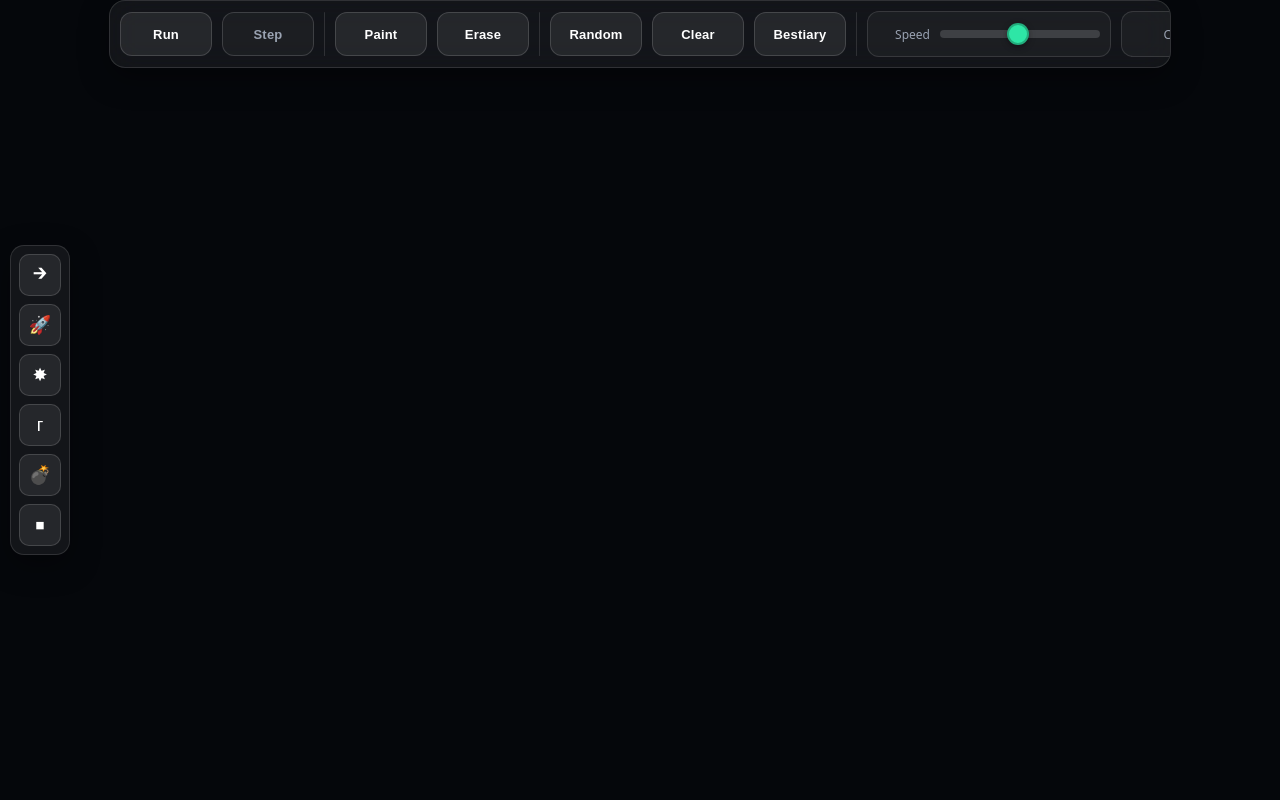
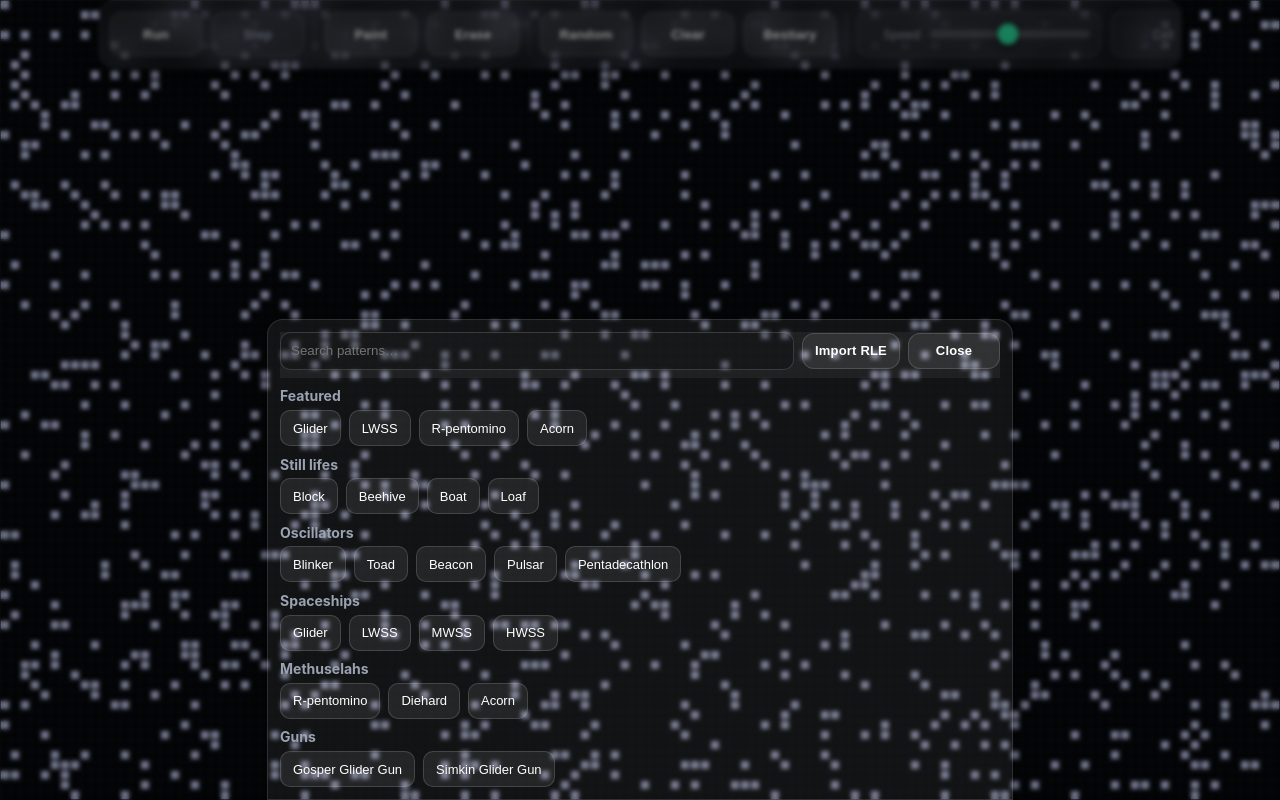
Before and after one commit to SeanGabbiani/Life, a plain HTML site: page index.html in a window 1280 px wide. Both pictures are taken after a click on the button "Bestiary". Drawn offline with Linux system fonts and the light colour scheme.

Commit message:
Update index.html

```diff
--- a/index.html
+++ b/index.html
@@ -3,24 +3,18 @@
 <head>
 <meta charset="utf-8" />
 <meta name="viewport" content="width=device-width, initial-scale=1, user-scalable=no" />
-  <meta name="apple-mobile-web-app-capable" content="yes" />
-  <meta name="apple-mobile-web-app-status-bar-style" content="black-translucent" />
+<title>Game of Life — clean start</title>
 <meta name="theme-color" content="#0b0d12" />
-  <link rel="manifest" href="manifest.webmanifest" />
-  <link rel="apple-touch-icon" href="icons/icon-192.png" />
-  <title>Game of Life — iPad</title>
 <style>
   :root{
-      --bg:#0b0d12; --fg:#eaecf1; --muted:#9aa3b2;
-      --accent:#7c5cff; --accent2:#2ee6a6;
+    --bg:#0b0d12; --fg:#e9edf5; --muted:#9aa3b2;
     --glass:rgba(255,255,255,.06); --glass-strong:rgba(255,255,255,.12);
-      --shadow:0 10px 30px rgba(0,0,0,.35); --r:16px;
+    --accent:#7c5cff; --accent2:#2ee6a6; --shadow:0 10px 30px rgba(0,0,0,.35);
+    --r:16px;
   }
-    html,body{
-      margin:0;height:100%;background:var(--bg);color:var(--fg);
-      font-family: ui-sans-serif, system-ui, -apple-system, Segoe UI, Roboto, Helvetica, Arial;
-      -webkit-user-select:none; user-select:none; overscroll-behavior:none;
-    }
+  html,body{margin:0;height:100%;background:var(--bg);color:var(--fg);
+    font-family:ui-sans-serif,-apple-system,Segoe UI,Roboto,Helvetica,Arial;
+    -webkit-user-select:none; user-select:none; overscroll-behavior:none;}
   #app{position:fixed; inset:0}
   canvas{display:block; width:100%; height:100%; touch-action:none; background:#05070b}
 
@@ -33,95 +27,63 @@
     background:var(--glass); backdrop-filter:blur(16px) saturate(120%);
     border:1px solid var(--glass-strong); border-radius:var(--r);
     padding:10px; box-shadow:var(--shadow); z-index:9999;
-      max-width:min(1040px,96vw);
-      overflow:auto;  /* lets it scroll if screen is tiny */
+    max-width:min(1060px,96vw); overflow:auto;
   }
   .btn{
     display:inline-flex; align-items:center; justify-content:center;
     height:44px; min-width:92px; padding:0 14px;
     font-size:13px; font-weight:600; letter-spacing:.2px;
     border-radius:12px; border:1px solid rgba(255,255,255,.15);
-      background:rgba(255,255,255,.08); color:#fff; white-space:nowrap;
-      flex:0 0 auto;
+    background:rgba(255,255,255,.08); color:#fff; white-space:nowrap; flex:0 0 auto;
   }
+  .btn.secondary{ background:rgba(255,255,255,.04); color:var(--muted) }
+  .btn.toggle[aria-pressed="true"]{ background:var(--accent) }
   .btn:active{ transform:translateY(1px) }
-    .btn.toggle[aria-pressed="true"]{ background:var(--accent); color:#fff }
-    .btn.secondary{ background:rgba(255,255,255,.04); color:var(--muted) }
   .divider{ width:1px; height:44px; background:rgba(255,255,255,.12); border-radius:1px; flex:0 0 auto }
 
-    /* Inline sliders (same height as buttons) */
+  /* Sliders inline (same height as buttons) */
   .slider-wrap{
     display:flex; align-items:center; gap:8px; height:44px; padding:0 8px;
-      border-radius:12px; border:1px solid rgba(255,255,255,.12); background:rgba(255,255,255,.04);
-      flex:0 0 auto;
+    border-radius:12px; border:1px solid rgba(255,255,255,.12); background:rgba(255,255,255,.04); flex:0 0 auto;
   }
   .slider-label{ font-size:12px; color:var(--muted); width:54px; text-align:right }
-    .slider{
-      -webkit-appearance:none; appearance:none; height:8px; width:160px; border-radius:999px;
-      background:rgba(255,255,255,.15); outline:none; flex:0 0 auto;
-    }
+  .slider{ -webkit-appearance:none; appearance:none; height:8px; width:160px; border-radius:999px;
+    background:rgba(255,255,255,.15); outline:none; flex:0 0 auto; }
   @media (max-width:820px){ .slider{ width:130px } .btn{ min-width:84px; font-size:12px } }
   .slider::-webkit-slider-thumb{
     -webkit-appearance:none; appearance:none; width:22px; height:22px; border-radius:50%;
     background:var(--accent2); border:2px solid rgba(0,0,0,.25); box-shadow:0 2px 6px rgba(0,0,0,.35);
   }
 
-    /* Left stamps rail */
-    #stamps{
-      position:fixed; top:50%; left:10px; transform:translateY(-50%);
-      display:flex; flex-direction:column; gap:8px; z-index:9999;
-      background:var(--glass); border:1px solid var(--glass-strong);
-      border-radius:14px; padding:8px; box-shadow:var(--shadow);
-    }
-    #stamps .stamp{
-      width:42px; height:42px; font-size:18px; display:inline-flex; align-items:center; justify-content:center;
-      border-radius:10px; border:1px solid rgba(255,255,255,.15); background:rgba(255,255,255,.08); color:#fff;
-    }
-    #stamps .stamp[aria-pressed="true"]{ background:var(--accent) }
-
-    /* Bestiary modal */
+  /* Bestiary modal bottom sheet */
   .modal{ position:fixed; inset:0; background:rgba(0,0,0,.45); backdrop-filter:blur(2px);
     z-index:10000; display:flex; align-items:flex-end; justify-content:center; }
-    .modal[hidden]{ display:none; }
+  .modal[hidden]{ display:none }
   .sheet{
     width:min(720px,94vw); max-height:80vh; background:var(--glass);
     border:1px solid var(--glass-strong); border-radius:16px 16px 0 0; box-shadow:var(--shadow);
     padding:12px; overflow:auto;
   }
-    .sheet-head{ display:flex; gap:8px; align-items:center; position:sticky; top:0; background:inherit; padding-bottom:8px; }
-    .sheet-head input{
-      flex:1; height:38px; border-radius:10px; border:1px solid rgba(255,255,255,.15);
-      background:rgba(0,0,0,.25); color:#fff; padding:0 10px;
-    }
-    .sheet-body h3{ margin:.6rem 0 .35rem; font-size:14px; color:var(--muted); }
-    .grid{ display:flex; flex-wrap:wrap; gap:8px; }
-    .grid button{
-      height:36px; padding:0 12px; border-radius:10px;
-      border:1px solid rgba(255,255,255,.15); background:rgba(255,255,255,.08); color:#fff; font-size:13px;
-    }
+  .sheet-head{ display:flex; gap:8px; align-items:center; position:sticky; top:0; background:inherit; padding-bottom:8px;}
+  .sheet-head input{ flex:1; height:38px; border-radius:10px; border:1px solid rgba(255,255,255,.15);
+    background:rgba(0,0,0,.25); color:#fff; padding:0 10px;}
+  .sheet-body h3{ margin:.6rem 0 .35rem; font-size:14px; color:var(--muted);}
+  .grid{ display:flex; flex-wrap:wrap; gap:8px}
+  .grid button{ height:36px; padding:0 12px; border-radius:10px;
+    border:1px solid rgba(255,255,255,.15); background:rgba(255,255,255,.08); color:#fff; font-size:13px;}
   .btn.small{ height:36px; padding:0 12px; font-size:13px }
 </style>
 </head>
 <body>
   <div id="app"><canvas id="life"></canvas></div>
 
-  <!-- Left stamps -->
-  <div id="stamps" aria-label="Pattern stamps">
-    <button class="stamp" data-pattern="glider"  title="Glider">🡲</button>
-    <button class="stamp" data-pattern="lwss"    title="LWSS (rocket)">🚀</button>
-    <button class="stamp" data-pattern="pulsar"  title="Pulsar">✸</button>
-    <button class="stamp" data-pattern="r-pent"  title="R-pent">ᴦ</button>
-    <button class="stamp" data-pattern="gosper"  title="Gosper gun">💣</button>
-    <button class="stamp" data-pattern="clear"   title="Stamp off">⏹</button>
-  </div>
-
-  <!-- One-line toolbar -->
+  <!-- Toolbar -->
   <div class="bar" role="toolbar" aria-label="Controls">
-    <button id="run"   class="btn toggle"   aria-pressed="false">Run</button>
+    <button id="run"   class="btn toggle" aria-pressed="false">Run</button>
     <button id="step"  class="btn secondary">Step</button>
     <div class="divider"></div>
-    <button id="paintToggle" class="btn toggle" aria-pressed="false">Paint</button>
-    <button id="eraseToggle" class="btn toggle" aria-pressed="false">Erase</button>
+    <button id="paint" class="btn toggle" aria-pressed="false">Paint</button>
+    <button id="erase" class="btn toggle" aria-pressed="false">Erase</button>
     <div class="divider"></div>
     <button id="random" class="btn">Random</button>
     <button id="clear"  class="btn">Clear</button>
@@ -155,8 +117,9 @@
       <div class="sheet-body" id="bestiaryList"></div>
     </div>
   </div>
+
 <script>
-    /* ===== Canvas & grid ===== */
+/* ============== Canvas + grid ============== */
 const canvas = document.getElementById('life');
 const ctx = canvas.getContext('2d', {alpha:false});
 const DPR = Math.max(1, window.devicePixelRatio||1);
@@ -221,21 +184,17 @@
   }
 }
 
-    /* ===== Controls ===== */
+/* ============== Controls ============== */
 let running=false, livePaint=false, eraseMode=false, fps=30;
 
-    const runBtn=document.getElementById('run');
-    const stepBtn=document.getElementById('step');
-    const paintBtn=document.getElementById('paintToggle');
-    const eraseBtn=document.getElementById('eraseToggle');
-    const randomBtn=document.getElementById('random');
-    const clearBtn =document.getElementById('clear');
-    const speed    =document.getElementById('speed');
-    const cellSize =document.getElementById('cellSize');
+const $ = id => document.getElementById(id);
+const runBtn=$('run'), stepBtn=$('step'), paintBtn=$('paint'), eraseBtn=$('erase'),
+      randomBtn=$('random'), clearBtn=$('clear'),
+      speed=$('speed'), cellSize=$('cellSize');
 
 const setPressed=(el,on)=> el.setAttribute('aria-pressed', on?'true':'false');
 
-    runBtn.onclick = ()=>{ running=!running; setPressed(runBtn,running); if(running) requestFull(); };
+runBtn.onclick = ()=>{ running=!running; setPressed(runBtn,running); };
 stepBtn.onclick= ()=>{ if(!running){ step(); draw(); } };
 paintBtn.onclick=()=>{ livePaint=!livePaint; setPressed(paintBtn,livePaint); if(livePaint){eraseMode=false; setPressed(eraseBtn,false);} };
 eraseBtn.onclick=()=>{ eraseMode=!eraseMode; setPressed(eraseBtn,eraseMode); if(eraseMode){livePaint=false; setPressed(paintBtn,false);} };
@@ -245,69 +204,23 @@
 speed.oninput   =()=>{ fps=+speed.value; };
 cellSize.oninput=()=>{ cellPx=+cellSize.value; alloc(); draw(); };
 
-    /* ===== Stamps & patterns ===== */
-    const patterns={
-      block:[[0,0],[1,0],[0,1],[1,1]],
-      beehive:[[-1,0],[0,-1],[1,-1],[2,0],[1,1],[0,1]],
-      boat:[[0,0],[1,0],[0,1],[2,1],[1,2]],
-      loaf:[[1,0],[2,0],[0,1],[3,1],[1,2],[2,2],[1,3]],
-      blinker:[[-1,0],[0,0],[1,0]],
-      toad:[[1,0],[2,0],[3,0],[0,1],[1,1],[2,1]],
-      beacon:[[0,0],[1,0],[0,1],[3,2],[2,3],[3,3]],
-      pulsar:[[-6,-4],[-5,-4],[-4,-4],[-2,-4],[-1,-4],[0,-4],[-6,4],[-5,4],[-4,4],[-2,4],[-1,4],[0,4],[-4,-6],[-4,-5],[-4,-2],[-4,-1],[-4,0],[-4,1],[4,-6],[4,-5],[4,-2],[4,-1],[4,0],[4,1]],
-      pentadecathlon:[[-4,0],[-3,0],[-2,0],[-1,0],[0,0],[1,0],[2,0],[-2,-1],[-2,1],[2,-1],[2,1]],
-      glider:[[1,0],[2,1],[0,2],[1,2],[2,2]],
-      lwss:[[1,0],[2,0],[3,0],[4,0],[0,1],[4,1],[4,2],[0,3],[3,3]],
-      mwss:[[1,0],[2,0],[3,0],[4,0],[5,0],[0,1],[5,1],[5,2],[0,3],[4,3],[2,4]],
-      hwss:[[1,0],[2,0],[3,0],[4,0],[5,0],[6,0],[0,1],[6,1],[6,2],[0,3],[5,3],[2,4],[3,4]],
-      "r-pent":[[0,0],[1,0],[1,1],[1,-1],[2,0]],
-      diehard:[[0,0],[1,0],[1,1],[6,1],[7,1],[8,1],[7,-1]],
-      acorn:[[0,0],[1,0],[1,2],[3,1],[4,0],[5,0],[6,0]],
-      gosper:[[5,1],[6,1],[5,2],[6,2],[5,11],[6,11],[7,11],[4,12],[8,12],[3,13],[9,13],[3,14],[9,14],[6,15],[4,16],[8,16],[5,17],[6,17],[7,17],[6,18],[3,21],[4,21],[5,21],[3,22],[4,22],[5,22],[2,23],[6,23],[1,25],[2,25],[6,25],[7,25],[3,35],[4,35],[3,36],[4,36]],
-      "simkin-gun":[[0,0],[1,0],[1,1],[0,1],[-3,7],[-2,7],[2,7],[3,7],[-3,8],[3,8],[-2,9],[2,9],[0,10],[1,10],[2,10]],
-    };
-
-    let currentStamp=null;
-    function setStampByKey(key){
-      document.querySelectorAll('#stamps .stamp').forEach(b=>b.setAttribute('aria-pressed','false'));
-      if(!key||key==='clear'){ currentStamp=null; return; }
-      currentStamp = patterns[key];
-      const b=[...document.querySelectorAll('#stamps .stamp')].find(x=>x.dataset.pattern===key);
-      if(b) b.setAttribute('aria-pressed','true');
-    }
-    document.querySelectorAll('#stamps .stamp').forEach(btn=>{
-      btn.onclick=()=>{ const key=btn.dataset.pattern; const on=btn.getAttribute('aria-pressed')==='true';
-        setStampByKey(on?'clear':key); };
-    });
-
+/* ============== Interaction ============== */
+let touching=false, lastPaint=-1, lastTouches=[];
 function screenToCell(x,y){
   const r=canvas.getBoundingClientRect();
   const sx=(x-r.left)/(cellPx*view.k), sy=(y-r.top)/(cellPx*view.k);
   return {cx:Math.floor(sx-view.x), cy:Math.floor(sy-view.y)};
 }
-    function stampAt(cx,cy){
-      if(!currentStamp) return false;
-      currentStamp.forEach(([dx,dy])=>{
-        const nx=cx+dx, ny=cy+dy;
-        if(nx>=0&&nx<cols&&ny>=0&&ny<rows) grid[I(nx,ny)]=1;
-      });
-      return true;
-    }
-
-    /* Painting & gestures */
-    let touching=false, lastPaint=-1, lastTouches=[];
 function paintAt(x,y){
   const {cx,cy}=screenToCell(x,y);
   if(cx<0||cy<0||cx>=cols||cy>=rows) return;
   const i=I(cx,cy); if(i===lastPaint) return; lastPaint=i;
   grid[i]=eraseMode?0:1; draw();
 }
+
 canvas.addEventListener('pointerdown',e=>{
   touching=true; lastPaint=-1; canvas.setPointerCapture(e.pointerId);
-      if(e.buttons===1){
-        const {cx,cy}=screenToCell(e.clientX,e.clientY);
-        if(!stampAt(cx,cy)){ if(livePaint||!running) paintAt(e.clientX,e.clientY); }
-      }
+  if(e.buttons===1 && (livePaint||!running)) paintAt(e.clientX,e.clientY);
 });
 canvas.addEventListener('pointermove',e=>{
   if(!touching) return;
@@ -332,21 +245,38 @@
   lastTouches=[...e.touches].map(t=>({x:t.clientX,y:t.clientY}));
 },{passive:false});
 
-    /* Loop */
-    let fps=30, acc=0, last=performance.now();
-    function frame(ts){
-      const dt=(ts-last)/1000; last=ts; acc+=dt; const stepT=1/fps;
-      if(running){ while(acc>=stepT){ step(); acc-=stepT; } draw(); }
-      requestAnimationFrame(frame);
-    }
-    function requestFull(){
-      const el=document.documentElement; if(document.fullscreenElement) return;
-      const fn=el.requestFullscreen||el.webkitRequestFullscreen||el.msRequestFullscreen; if(fn){ try{fn.call(el);}catch{} }
-    }
+/* ============== Bestiary ============== */
+const patterns={
+  // Still lifes
+  block:[[0,0],[1,0],[0,1],[1,1]],
+  beehive:[[-1,0],[0,-1],[1,-1],[2,0],[1,1],[0,1]],
+  boat:[[0,0],[1,0],[0,1],[2,1],[1,2]],
+  loaf:[[1,0],[2,0],[0,1],[3,1],[1,2],[2,2],[1,3]],
+  // Oscillators
+  blinker:[[-1,0],[0,0],[1,0]],
+  toad:[[1,0],[2,0],[3,0],[0,1],[1,1],[2,1]],
+  beacon:[[0,0],[1,0],[0,1],[3,2],[2,3],[3,3]],
+  pulsar:[[-6,-4],[-5,-4],[-4,-4],[-2,-4],[-1,-4],[0,-4],[-6,4],[-5,4],[-4,4],[-2,4],[-1,4],[0,4],[-4,-6],[-4,-5],[-4,-2],[-4,-1],[-4,0],[-4,1],[4,-6],[4,-5],[4,-2],[4,-1],[4,0],[4,1]],
+  pentadecathlon:[[-4,0],[-3,0],[-2,0],[-1,0],[0,0],[1,0],[2,0],[-2,-1],[-2,1],[2,-1],[2,1]],
+  // Spaceships
+  glider:[[1,0],[2,1],[0,2],[1,2],[2,2]],
+  lwss:[[1,0],[2,0],[3,0],[4,0],[0,1],[4,1],[4,2],[0,3],[3,3]],
+  mwss:[[1,0],[2,0],[3,0],[4,0],[5,0],[0,1],[5,1],[5,2],[0,3],[4,3],[2,4]],
+  hwss:[[1,0],[2,0],[3,0],[4,0],[5,0],[6,0],[0,1],[6,1],[6,2],[0,3],[5,3],[2,4],[3,4]],
+  // Methuselahs
+  "r-pent":[[0,0],[1,0],[1,1],[1,-1],[2,0]],
+  diehard:[[0,0],[1,0],[1,1],[6,1],[7,1],[8,1],[7,-1]],
+  acorn:[[0,0],[1,0],[1,2],[3,1],[4,0],[5,0],[6,0]],
+  // Guns
+  gosper:[[5,1],[6,1],[5,2],[6,2],[5,11],[6,11],[7,11],[4,12],[8,12],[3,13],[9,13],[3,14],[9,14],[6,15],[4,16],[8,16],[5,17],[6,17],[7,17],[6,18],[3,21],[4,21],[5,21],[3,22],[4,22],[5,22],[2,23],[6,23],[1,25],[2,25],[6,25],[7,25],[3,35],[4,35],[3,36],[4,36]],
+  "simkin-gun":[[0,0],[1,0],[1,1],[0,1],[-3,7],[-2,7],[2,7],[3,7],[-3,8],[3,8],[-2,9],[2,9],[0,10],[1,10],[2,10]],
+};
 
-    /* Bestiary + RLE */
-    const patternsRef = {}; // we'll fill from 'patterns' below
-    const BESTIARY={
+const modal=document.getElementById('bestiary');
+const listHost=document.getElementById('bestiaryList');
+const filterBox=document.getElementById('filter');
+function buildBestiary(){
+  const groups={
     "Featured":{ "Glider":"glider", "LWSS":"lwss", "R-pentomino":"r-pent", "Acorn":"acorn" },
     "Still lifes":{ "Block":"block", "Beehive":"beehive", "Boat":"boat", "Loaf":"loaf" },
     "Oscillators":{ "Blinker":"blinker", "Toad":"toad", "Beacon":"beacon", "Pulsar":"pulsar", "Pentadecathlon":"pentadecathlon" },
@@ -354,23 +284,15 @@
     "Methuselahs":{ "R-pentomino":"r-pent", "Diehard":"diehard", "Acorn":"acorn" },
     "Guns":{ "Gosper Glider Gun":"gosper", "Simkin Glider Gun":"simkin-gun" }
   };
-
-    // map keys to actual arrays
-    for (const [k,v] of Object.entries({ ...patterns })) patternsRef[k]=v;
-
-    const modal=document.getElementById('bestiary');
-    const listHost=document.getElementById('bestiaryList');
-    const filterBox=document.getElementById('filter');
-    function buildBestiary(){
   const q=(filterBox.value||'').toLowerCase(); listHost.innerHTML='';
-      for(const [group,items] of Object.entries(BESTIARY)){
+  for(const [group,items] of Object.entries(groups)){
     const sec=document.createElement('section');
     const h=document.createElement('h3'); h.textContent=group; sec.appendChild(h);
     const grid=document.createElement('div'); grid.className='grid';
     for(const [name,key] of Object.entries(items)){
       if(q && !name.toLowerCase().includes(q)) continue;
       const b=document.createElement('button'); b.textContent=name;
-          b.onclick=()=>{ currentStamp=patternsRef[key]; document.querySelectorAll('#stamps .stamp').forEach(s=>s.setAttribute('aria-pressed','false')); modal.hidden=true; };
+      b.onclick=()=>{ currentStamp=patterns[key]; modal.hidden=true; };
       grid.appendChild(b);
     }
     if(grid.children.length){ sec.appendChild(grid); listHost.appendChild(sec); }
@@ -381,6 +303,7 @@
 modal.addEventListener('click',e=>{ if(e.target===modal) modal.hidden=true; });
 filterBox.addEventListener('input',buildBestiary);
 
+/* RLE import */
 const rlePane=document.getElementById('rlePane');
 document.getElementById('toggleRLE').onclick=()=>{ rlePane.hidden=!rlePane.hidden; };
 function parseRLE(rle){
@@ -406,19 +329,34 @@
 };
 document.getElementById('clearRLE').onclick=()=>{ document.getElementById('rleInput').value=''; };
 
-    /* SW register */
-    if('serviceWorker' in navigator){
-      addEventListener('load', ()=> navigator.serviceWorker.register('sw.js').catch(()=>{}));
+/* Stamping */
+let currentStamp=null;
+function stampAt(cx,cy){
+  if(!currentStamp) return false;
+  currentStamp.forEach(([dx,dy])=>{
+    const nx=cx+dx, ny=cy+dy;
+    if(nx>=0&&nx<cols&&ny>=0&&ny<rows) grid[I(nx,ny)]=1;
+  }); draw(); return true;
 }
 
-    /* Boot */
-    function boot(){ resize(); randomize(0.14); requestAnimationFrame(frame); }
+/* ============== Loop ============== */
+let acc=0, last=performance.now();
 function frame(ts){
-      const dt=(ts-(frame.t||ts))/1000; frame.t=ts; acc=(acc||0)+dt; const stepT=1/fps;
+  const dt=(ts-last)/1000; last=ts; acc+=dt; const stepT=1/fps;
   if(running){ while(acc>=stepT){ step(); acc-=stepT; } draw(); }
   requestAnimationFrame(frame);
 }
-    boot();
+requestAnimationFrame(frame);
+
+/* ============== Tap to paint or stamp ============== */
+canvas.addEventListener('click', e=>{
+  const {cx,cy}=screenToCell(e.clientX,e.clientY);
+  if(currentStamp) { stampAt(cx,cy); return; }
+  if(livePaint||!running) paintAt(e.clientX,e.clientY);
+});
+
+/* Boot */
+resize(); randomize(0.14);
 </script>
 </body>
 </html>
```
Lines whose indentation alone changed are shown as unchanged.
